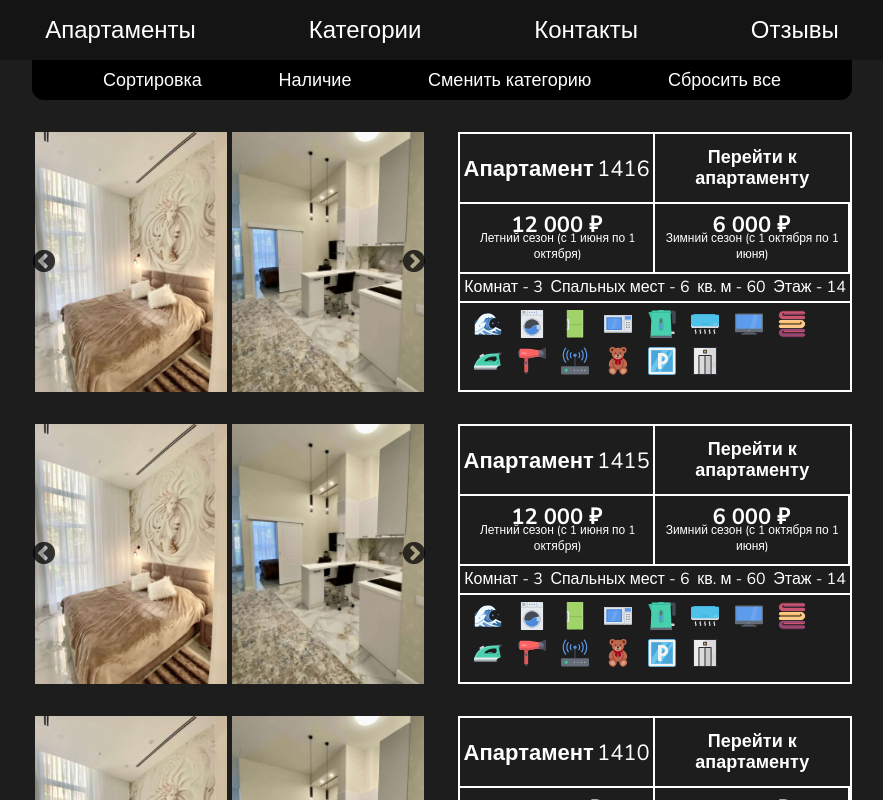
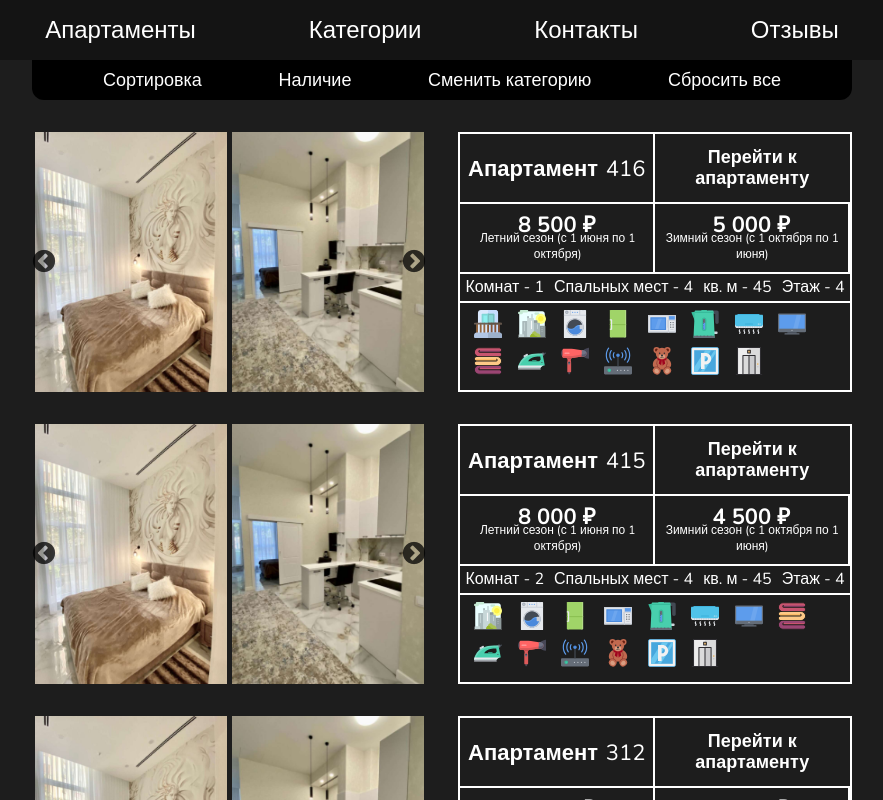
Before and after one commit to KirillHub/Barselona-Park, a React (Create React App) app: page /Category/1/1/1 in a window 1280 px wide. Shown: the top 800 px of the page, without its empty margins (198-1081 px from the left). Built offline with nearby package versions, Linux system fonts and the light colour scheme.

Commit message:
sort types are fully displayed in the browser link and sorting "by" now works

```diff
--- a/src/App.tsx
+++ b/src/App.tsx
@@ -11,7 +11,7 @@ export const App = () => {
     <Routes>
       <Route path="/" element={<Layout />}>
         <Route index element={<MainPage />} />,
-        <Route path="/Category/:id/:sort?/:stock?" element={<CategoryPage />} />,
+        <Route path="/Category/:id/:sort?/:options?" element={<CategoryPage />} />,
         <Route path="/Apartment/:id" element={<ApartmentPage />} />,
       </Route>
     </Routes>
--- a/src/backend/withoutBalcony.ts
+++ b/src/backend/withoutBalcony.ts
@@ -32,7 +32,7 @@ export const table = [
     summerPrice: '12 000',
     winterPrice: '6 000',
     rooms: '3',
-    floor: 14,
+    floor: '14',
     description: '',
   },
   {
@@ -68,7 +68,7 @@ export const table = [
     summerPrice: '12 000',
     winterPrice: '6 000',
     rooms: '3',
-    floor: 14,
+    floor: '14',
     description: '',
   },
   {
@@ -104,7 +104,7 @@ export const table = [
     summerPrice: '12 000',
     winterPrice: '6 000',
     rooms: '2',
-    floor: 14,
+    floor: '14',
     description: '',
   },
   {
@@ -140,7 +140,7 @@ export const table = [
     summerPrice: '12 000',
     winterPrice: '6 000',
     rooms: '2',
-    floor: 14,
+    floor: '14',
     description: '',
   },
   {
@@ -176,7 +176,7 @@ export const table = [
     summerPrice: '15 000',
     winterPrice: '6 000',
     rooms: '2',
-    floor: 14,
+    floor: '14',
     description: '',
   },
   {
@@ -212,7 +212,7 @@ export const table = [
     summerPrice: '12 500',
     winterPrice: '7 000',
     rooms: '3',
-    floor: 13,
+    floor: '13',
     description: '',
   },
   {
@@ -248,7 +248,7 @@ export const table = [
     summerPrice: '12 000',
     winterPrice: '6 000',
     rooms: '3',
-    floor: 13,
+    floor: '13',
     description: '',
   },
   {
@@ -284,7 +284,7 @@ export const table = [
     summerPrice: '12 000',
     winterPrice: '6 000',
     rooms: '3',
-    floor: 13,
+    floor: '13',
     description: '',
   },
   {
@@ -320,7 +320,7 @@ export const table = [
     summerPrice: '12 000',
     winterPrice: '6 000',
     rooms: 'Студия',
-    floor: 13,
+    floor: '13',
     description: '',
   },
   {
@@ -356,7 +356,7 @@ export const table = [
     summerPrice: '12 000',
     winterPrice: '7 000',
     rooms: '2',
-    floor: 12,
+    floor: '12',
     description: '',
   },
   {
@@ -392,7 +392,7 @@ export const table = [
     summerPrice: '10 000',
     winterPrice: '6 000',
     rooms: 'Студия',
-    floor: 12,
+    floor: '12',
     description: '',
   },
   {
@@ -428,7 +428,7 @@ export const table = [
     summerPrice: '11 000',
     winterPrice: '6 000',
     rooms: '2',
-    floor: 12,
+    floor: '12',
     description: '',
   },
   {
@@ -464,7 +464,7 @@ export const table = [
     summerPrice: '11 000',
     winterPrice: '5 500',
     rooms: '2',
-    floor: 11,
+    floor: '11',
     description: '',
   },
   {
@@ -500,7 +500,7 @@ export const table = [
     summerPrice: '12 000',
     winterPrice: '6 000',
     rooms: '3',
-    floor: 11,
+    floor: '11',
     description: '',
   },
   {
@@ -536,7 +536,7 @@ export const table = [
     summerPrice: '10 000',
     winterPrice: '5 000',
     rooms: '2',
-    floor: 11,
+    floor: '11',
     description: '',
   },
   {
@@ -572,7 +572,7 @@ export const table = [
     summerPrice: '12 000',
     winterPrice: '6 000',
     rooms: '2',
-    floor: 11,
+    floor: '11',
     description: '',
   },
   {
@@ -608,7 +608,7 @@ export const table = [
     summerPrice: '12 000',
     winterPrice: '6 000',
     rooms: '2',
-    floor: 11,
+    floor: '11',
     description: '',
   },
   {
@@ -644,7 +644,7 @@ export const table = [
     summerPrice: '10 000',
     winterPrice: '5 000',
     rooms: '2',
-    floor: 11,
+    floor: '11',
     description: '',
   },
   {
@@ -680,7 +680,7 @@ export const table = [
     summerPrice: '12 000',
     winterPrice: '7 000',
     rooms: '1',
-    floor: 10,
+    floor: '10',
     description: '',
   },
   {
@@ -716,7 +716,7 @@ export const table = [
     summerPrice: '12 000',
     winterPrice: '7 000',
     rooms: '1',
-    floor: 10,
+    floor: '10',
     description: '',
   },
   {
@@ -752,7 +752,7 @@ export const table = [
     summerPrice: '10 000',
     winterPrice: '5 000',
     rooms: '2',
-    floor: 10,
+    floor: '10',
     description: '',
   },
   {
@@ -788,7 +788,7 @@ export const table = [
     summerPrice: '11 000',
     winterPrice: '6 000',
     rooms: '2',
-    floor: 9,
+    floor: '9',
     description: '',
   },
   {
@@ -824,7 +824,7 @@ export const table = [
     summerPrice: '10 000',
     winterPrice: '6 000',
     rooms: '2',
-    floor: 8,
+    floor: '8',
     description: '',
   },
   {
@@ -860,7 +860,7 @@ export const table = [
     summerPrice: '10 000',
     winterPrice: '6 500',
     rooms: '2',
-    floor: 7,
+    floor: '7',
     description: '',
   },
   {
@@ -896,7 +896,7 @@ export const table = [
     summerPrice: '10 000',
     winterPrice: '6 500',
     rooms: '2',
-    floor: 7,
+    floor: '7',
     description: '',
   },
   {
@@ -932,7 +932,7 @@ export const table = [
     summerPrice: '10 000',
     winterPrice: '6 500',
     rooms: '2',
-    floor: 7,
+    floor: '7',
     description: '',
   },
   {
@@ -968,7 +968,7 @@ export const table = [
     summerPrice: '10 000',
     winterPrice: '6 000',
     rooms: '2',
-    floor: 7,
+    floor: '7',
     description: '',
   },
   {
@@ -1004,7 +1004,7 @@ export const table = [
     summerPrice: '9 000',
     winterPrice: '5 000',
     rooms: 'Студия',
-    floor: 7,
+    floor: '7',
     description: '',
   },
   {
@@ -1040,7 +1040,7 @@ export const table = [
     summerPrice: '10 000',
     winterPrice: '6 000',
     rooms: '2',
-    floor: 6,
+    floor: '6',
     description: '',
   },
   {
@@ -1076,7 +1076,7 @@ export const table = [
     summerPrice: '11 000',
     winterPrice: '6 000',
     rooms: '2',
-    floor: 6,
+    floor: '6',
     description: '',
   },
   {
@@ -1112,7 +1112,7 @@ export const table = [
     summerPrice: '10 000',
     winterPrice: '6 000',
     rooms: '2',
-    floor: 6,
+    floor: '6',
     description: '',
   },
   {
@@ -1148,7 +1148,7 @@ export const table = [
     summerPrice: '9 000',
     winterPrice: '5 000',
     rooms: '2',
-    floor: 6,
+    floor: '6',
     description: '',
   },
   {
@@ -1184,7 +1184,7 @@ export const table = [
     summerPrice: '8 500',
     winterPrice: '5 000',
     rooms: 'Студия',
-    floor: 6,
+    floor: '6',
     description: '',
   },
   {
@@ -1220,7 +1220,7 @@ export const table = [
     summerPrice: '10 000',
     winterPrice: '6 000',
     rooms: '2',
-    floor: 5,
+    floor: '5',
     description: '',
   },
   {
@@ -1256,7 +1256,7 @@ export const table = [
     summerPrice: '9 000',
     winterPrice: '5 000',
     rooms: '2',
-    floor: 5,
+    floor: '5',
     description: '',
   },
   {
@@ -1292,7 +1292,7 @@ export const table = [
     summerPrice: '8 500',
     winterPrice: '5 000',
     rooms: '1',
-    floor: 4,
+    floor: '4',
     description: '',
   },
   {
@@ -1328,7 +1328,7 @@ export const table = [
     summerPrice: '8 000',
     winterPrice: '4 500',
     rooms: '2',
-    floor: 4,
+    floor: '4',
     description: '',
   },
   {
@@ -1364,7 +1364,7 @@ export const table = [
     summerPrice: '10 000',
     winterPrice: '5 000',
     rooms: '3',
-    floor: 4,
+    floor: '4',
     description: '',
   },
   {
@@ -1400,7 +1400,7 @@ export const table = [
     summerPrice: '9 000',
     winterPrice: '6 000',
     rooms: '1',
-    floor: 3,
+    floor: '3',
     description: '',
   },
   {
@@ -1436,7 +1436,7 @@ export const table = [
     summerPrice: '9 000',
     winterPrice: '5 000',
     rooms: '1',
-    floor: 3,
+    floor: '3',
     description: '',
   },
   {
@@ -1472,7 +1472,7 @@ export const table = [
     summerPrice: '10 000',
     winterPrice: '6 000',
     rooms: '3',
-    floor: 1,
+    floor: '1',
     description: '',
   },
   {
@@ -1508,7 +1508,7 @@ export const table = [
     summerPrice: '10 000',
     winterPrice: '6 000',
     rooms: '2',
-    floor: 1,
+    floor: '1',
     description: '',
   },
 ];
--- a/src/components/category page/apartments card/index.tsx
+++ b/src/components/category page/apartments card/index.tsx
@@ -1,12 +1,51 @@
-import React from 'react';
+import React, { useState } from 'react';
+import { useAppSelector } from '../../../store/store';
 import { SliderImages } from './slider images';
 import { ApartmentInfo } from './apartment info';
+import { useParams } from 'react-router-dom';
+
 import './style.scss';
 
 import { table } from '../../../backend/withoutBalcony';
 
+
+interface MyParams {
+  id: string;
+  sort: string;
+  options: string;
+}
+
 export const ApartmentCard = () => {
-  const arr = table;
+  const categoryPage = useAppSelector((state) => state.categoryPage);
+
+  const { id, sort, options } = useParams<keyof MyParams>() as MyParams;
+
+  const sorter = (field: string) => {
+    if (categoryPage.checkSign[categoryPage.signIndex]) {
+      return (a: any, b: any) =>
+        +a[field].split(' ').join('') < +b[field].split(' ').join('') ? 1 : -1;
+    } else {
+      return (a: any, b: any) =>
+        +a[field].split(' ').join('') > +b[field].split(' ').join('') ? 1 : -1;
+    }
+  };
+
+  const sortBy =
+    sort === 'Sorted-by-summer-season'
+      ? 'summerPrice'
+      : sort === 'Sorted-by-winter-season'
+      ? 'winterPrice'
+      : sort === 'Sorted-by-floor'
+      ? 'floor'
+      : sort === 'Sorted-by-number-of-rooms'
+      ? 'rooms'
+      : sort === 'Sorted-by-number-of-beds'
+      ? 'sleepingPlaces'
+      : 'squareMeters';
+
+  const arr = table.sort(sorter(sortBy));
+
+  console.log(id, sort, options, sortBy);
 
   return (
     <div className="category-page-container__apartments">
--- a/src/components/category page/sort/index.tsx
+++ b/src/components/category page/sort/index.tsx
@@ -1,16 +1,56 @@
 import React, { useEffect, useState } from 'react';
-import { useParams, Link } from 'react-router-dom';
+import { useAppDispatch } from '../../../store/store';
+import { setCheckSign } from '../../../store/category/slice';
+import { useParams, Link, useNavigate } from 'react-router-dom';
 import './style.scss';
 
 interface MyParams {
   id: string;
   sort: string;
-  stock: string;
+  options: string;
 }
 
 export const Sort = () => {
-  const { id, sort, stock } = useParams<keyof MyParams>() as MyParams;
+  const dispatch = useAppDispatch();
+
+  const { id, sort, options } = useParams<keyof MyParams>() as MyParams;
+
+  const navigate = useNavigate();
+
   const [checkBox, setCheckBox] = useState([false, false, false, false, false, false]);
+
+  const [opitionsSortedLink, setOpitionsSortedLink] = useState('');
+
+  const checkOpitionsLink = () => {
+    let opitionsLink = [];
+
+    if (checkBox[0]) {
+      opitionsLink.push('sea-view');
+    }
+    if (checkBox[1]) {
+      opitionsLink.push('city-view');
+    }
+    if (checkBox[2]) {
+      opitionsLink.push('balcony');
+    }
+    if (checkBox[3]) {
+      opitionsLink.push('oven');
+    }
+    if (checkBox[4]) {
+      opitionsLink.push('dishwasher');
+    }
+    if (checkBox[5]) {
+      opitionsLink.push('coffee-machine');
+    }
+
+    const savedLink = opitionsLink.join('+');
+
+    const newSavedLink = savedLink !== undefined ? savedLink : '';
+
+    setOpitionsSortedLink(newSavedLink.length !== 0 ? `/${newSavedLink}` : '');
+
+    return savedLink !== undefined ? savedLink : '';
+  };
 
   const onCheckBoxFirstChange = (checkBoxIndex: number) => {
     const box = checkBox;
@@ -37,28 +77,133 @@ export const Sort = () => {
     } else {
       if (checkBox[checkBoxIndex]) {
         box.splice(checkBoxIndex, 1, false);
-        console.log(1);
+
         setCheckBox([...box]);
       } else {
         box.splice(checkBoxIndex, 1, true);
-        console.log(1);
+
         setCheckBox([...box]);
       }
     }
+
+    return changeRoute();
   };
+
+  const changeRoute = () => {
+    const opitionsLink = checkOpitionsLink();
+
+    const sorted = sort === undefined ? '' : sort;
+
+    let newRoute = '';
+
+    if (sorted.length !== 0 && sorted !== 'Without-sort' && opitionsLink.length === 0) {
+      console.log(1);
+      newRoute = `/${sorted}`;
+    }
+
+    if ((sorted.length === 0 || sorted === 'Without-sort') && opitionsLink.length === 0) {
+      console.log(2);
+      newRoute = '';
+    }
+
+    if (sorted.length !== 0 && opitionsLink.length !== 0) {
+      console.log(3);
+      newRoute = `/${sorted}/${opitionsLink}`;
+    }
+
+    if (sorted.length === 0 && opitionsLink.length !== 0) {
+      console.log(4);
+      newRoute = `/Without-sort/${opitionsLink}`;
+    }
+
+    navigate(`/Category/${id}${newRoute}`);
+  };
+
+  const resetSorts = (whatsReset: string) => {
+    const sorted = sort === undefined ? '' : sort;
+
+    if (whatsReset === 'availability') {
+      setCheckBox([false, false, false, false, false, false]);
+      setOpitionsSortedLink('');
+
+      if (sorted.length !== 0 && sorted !== 'Without-sort') {
+        navigate(`/Category/${id}/${sorted}`);
+      } else {
+        navigate(`/Category/${id}`);
+      }
+    } else {
+      const opitionsLink = checkOpitionsLink();
+      if (sorted.length !== 0 && sorted !== 'Without-sort' && opitionsLink.length !== 0) {
+        navigate(`/Category/${id}/Without-sort/${opitionsLink}`);
+      }
+      if (sorted.length !== 0 && sorted !== 'Without-sort' && opitionsLink.length === 0) {
+        navigate(`/Category/${id}`);
+      }
+    }
+  };
+
+  useEffect(() => {
+    if (options !== undefined) {
+      const opitionsLink = options.split('+');
+      const newOpitionsLink = [
+        'sea-view',
+        'city-view',
+        'balcony',
+        'oven',
+        'dishwasher',
+        'coffee-machine',
+      ];
+
+      const updateOpitionsLink = newOpitionsLink
+        .map((d, i) => opitionsLink.findIndex((x) => x === d))
+        .map((x) => x !== -1);
+
+      setCheckBox(updateOpitionsLink);
+    }
+  }, []);
 
   return (
     <div className="category-page-container__sorting">
       <div className="category-page-container__sorting__dropdown">
         <button className="category-page-container__sorting__dropdown-button">Сортировка</button>
         <div className="category-page-container__sorting__dropdown__content">
-          <Link to={`/Category/${id}/Sorted-by-summer-season`}>По цене Летний сезон</Link>
-          <Link to={`/Category/${id}/Sorted-by-winter-season`}>По цене Зимний сезон</Link>
-          <Link to={`/Category/${id}/Sorted-by-floor`}>По этажу</Link>
-          <Link to={`/Category/${id}/Sorted-by-number-of-rooms`}>По количеству комнат</Link>
-          <Link to={`/Category/${id}/Sorted-by-number-of-beds`}>По количеству спальных мест</Link>
-          <Link to={`/Category/${id}/Sorted-by-square-meters`}>По кв. м</Link>
-          <Link to={`/Category/${id}`}>Сброс</Link>
+          <Link
+            className={`${sort === 'Sorted-by-summer-season' ? 'active' : ''}`}
+            to={`/Category/${id}/Sorted-by-summer-season${opitionsSortedLink}`}
+            onClick={() => dispatch(setCheckSign(0))}>
+            По цене Летний сезон
+          </Link>
+          <Link
+            className={`${sort === 'Sorted-by-winter-season' ? 'active' : ''}`}
+            to={`/Category/${id}/Sorted-by-winter-season${opitionsSortedLink}`}
+            onClick={() => dispatch(setCheckSign(1))}>
+            По цене Зимний сезон
+          </Link>
+          <Link
+            className={`${sort === 'Sorted-by-floor' ? 'active' : ''}`}
+            to={`/Category/${id}/Sorted-by-floor${opitionsSortedLink}`}
+            onClick={() => dispatch(setCheckSign(2))}>
+            По этажу
+          </Link>
+          <Link
+            className={`${sort === 'Sorted-by-number-of-rooms' ? 'active' : ''}`}
+            to={`/Category/${id}/Sorted-by-number-of-rooms${opitionsSortedLink}`}
+            onClick={() => dispatch(setCheckSign(3))}>
+            По количеству комнат
+          </Link>
+          <Link
+            className={`${sort === 'Sorted-by-number-of-beds' ? 'active' : ''}`}
+            to={`/Category/${id}/Sorted-by-number-of-beds${opitionsSortedLink}`}
+            onClick={() => dispatch(setCheckSign(4))}>
+            По количеству спальных мест
+          </Link>
+          <Link
+            className={`${sort === 'Sorted-by-square-meters' ? 'active' : ''}`}
+            to={`/Category/${id}/Sorted-by-square-meters${opitionsSortedLink}`}
+            onClick={() => dispatch(setCheckSign(5))}>
+            По кв. м
+          </Link>
+          <span onClick={() => resetSorts('sort')}>Сброс</span>
         </div>
       </div>
 
@@ -89,7 +234,7 @@ export const Sort = () => {
             Кофемашина
             <input type="checkbox" onChange={() => onCheckBoxFirstChange(5)} checked={checkBox[5]} />
           </span>
-          <span onClick={() => setCheckBox([false, false, false, false, false,false])}>Cброс</span>
+          <span onClick={() => resetSorts('availability')}>Cброс</span>
         </div>
       </div>
 
--- a/src/components/category page/sort/style.scss
+++ b/src/components/category page/sort/style.scss
@@ -37,7 +37,13 @@
     background-color: #000000;
     z-index: 2;
 
-    & a, & span {
+    .active {
+      border: 2px solid white;
+      background-color: #3d3d3d;
+    }
+
+    & a,
+    & span {
       display: flex;
 
       flex-wrap: wrap;
@@ -60,6 +66,7 @@
         width: 15px;
         height: 15px;
         cursor: pointer;
+        z-index: 999;
       }
     }
   }
--- a/src/components/types/type.ts
+++ b/src/components/types/type.ts
@@ -22,6 +22,6 @@ export type Apartment = {
   summerPrice: string;
   winterPrice: string;
   rooms: string;
-  floor: number;
+  floor: string;
   description: string;
 };
--- a/src/store/category/slice.ts
+++ b/src/store/category/slice.ts
@@ -3,6 +3,8 @@ import { CategorySliceState } from './types';
 
 const initialState: CategorySliceState = {
   selectedPageId: 'Select-category',
+  checkSign: [true, true, true, true, true, true],
+  signIndex: 10,
 };
 
 const Category = createSlice({
@@ -10,11 +12,24 @@ const Category = createSlice({
   initialState,
   reducers: {
     setSelectedPageId: (state, action) => {
-      state.selectedPageId = action.payload
-    }
+      state.selectedPageId = action.payload;
+    },
+    setCheckSign: (state, action) => {
+      const sign = state.checkSign;
+
+      state.signIndex = action.payload;
+
+      if (sign[action.payload]) {
+        sign.splice(action.payload, 1, false);
+        state.checkSign = sign;
+      } else {
+        sign.splice(action.payload, 1, true);
+        state.checkSign = sign;
+      }
+    },
   },
   extraReducers: (builder) => {},
 });
 
-export const {setSelectedPageId} = Category.actions;
+export const { setSelectedPageId, setCheckSign } = Category.actions;
 export const categoryReducer = Category.reducer;
```
Also changed, not shown: src/store/category/types.ts (+3 -4 lines).
